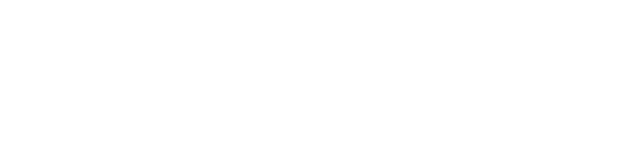
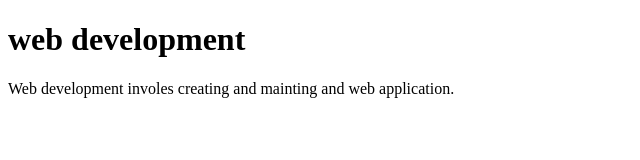
Before and after one commit to amitmadival6/Html-practicals, a plain HTML site: page heading.html in a window 1280 px wide. Shown: the whole page, without its empty margins (0-640 px from the left). Drawn offline with Linux system fonts and the light colour scheme.

Commit message:
added content to file

```diff
--- a/heading.html
+++ b/heading.html
@@ -6,6 +6,6 @@
     <title>Document</title>
 </head>
 <body>
-
-</body>
+    <h1>web development</h1>
+    <p> Web development involes creating and mainting and web application.</p>
 </html>
```
